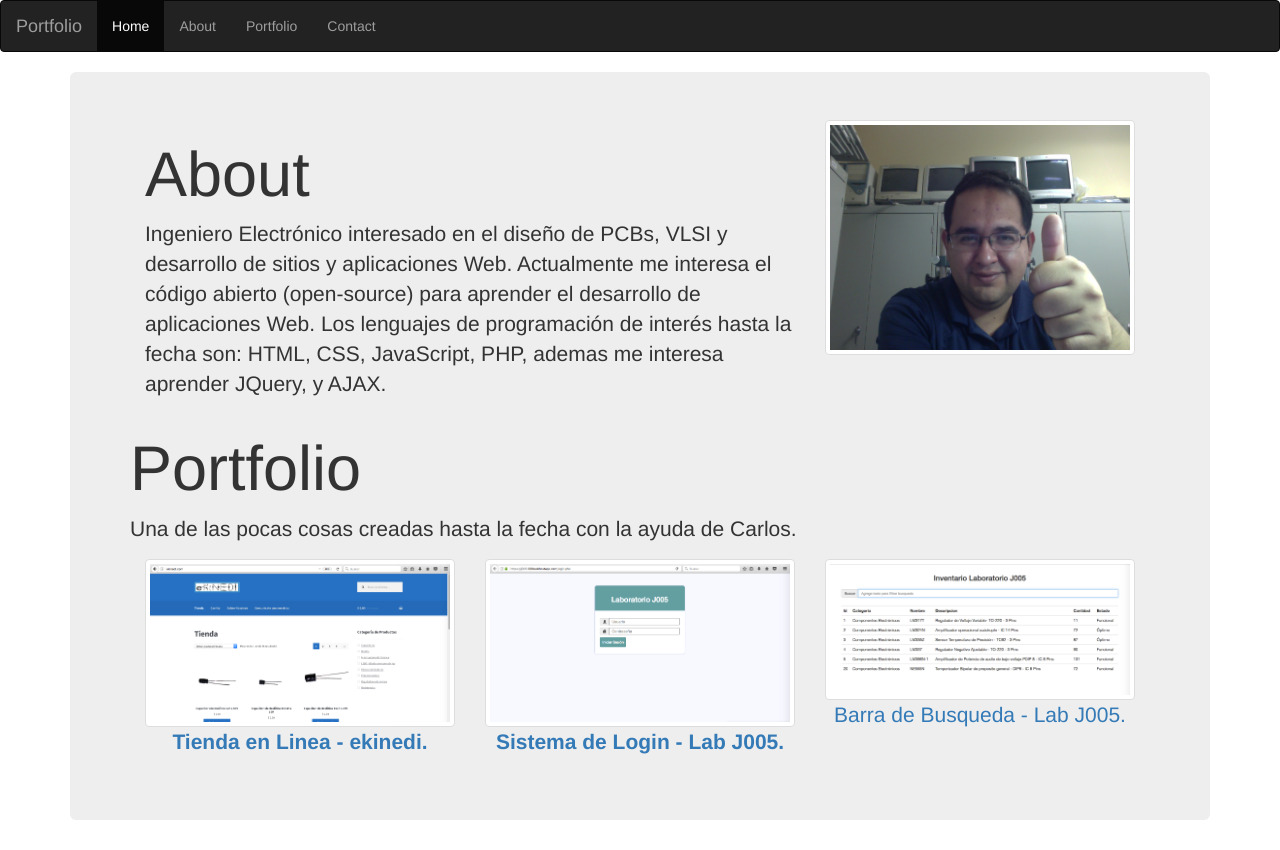
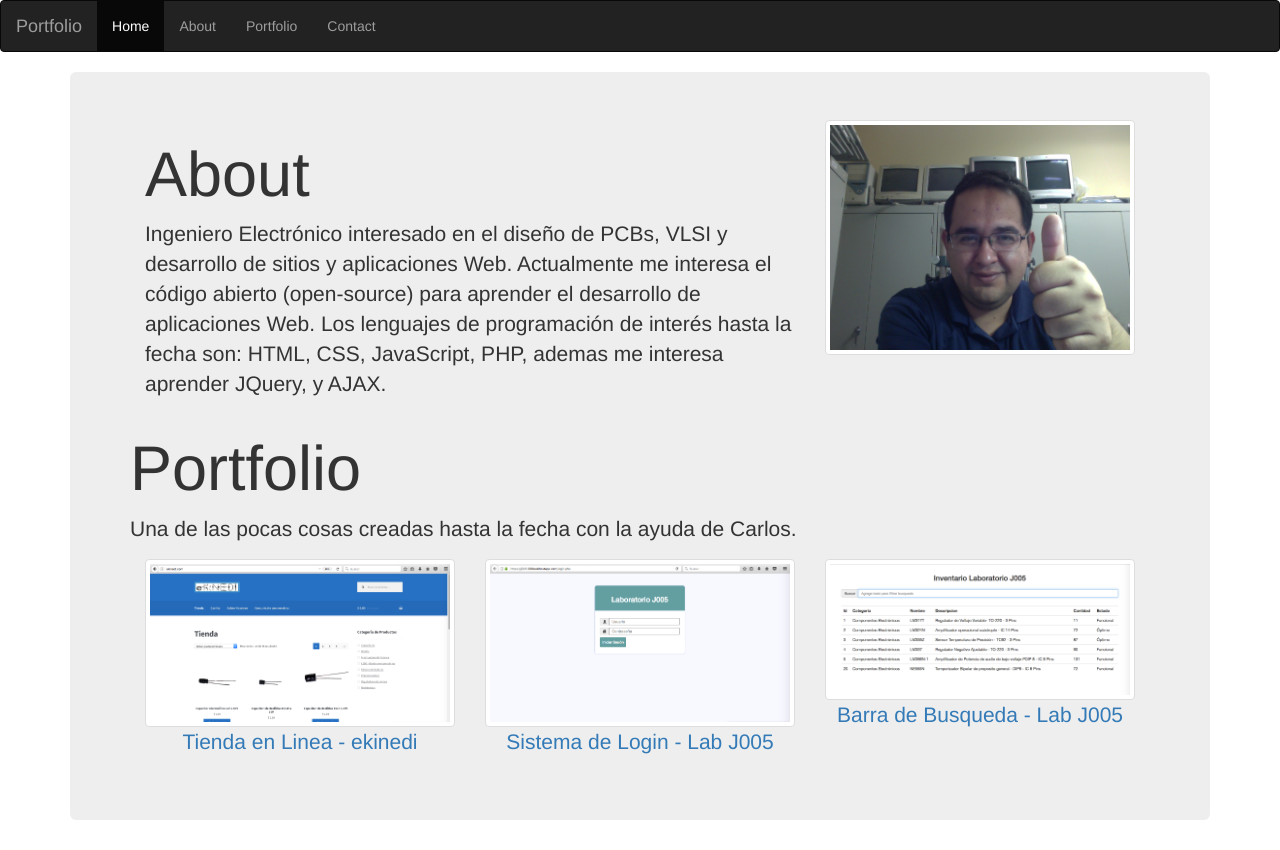
Before and after one commit to fvaldezc/FernandoValdez, a plain HTML site: page index.html in a window 1280 px wide. Drawn offline with nearby package versions, Linux system fonts and the light colour scheme.

Commit message:
Update index.html

```diff
--- a/index.html
+++ b/index.html
@@ -48,7 +48,7 @@
           <a href="https://fvaldezc.github.io/FernandoValdez/images/ekinediphoto.png" target="_blank">
           <img class= "img-thumbnail img-responsive" src="https://fvaldezc.github.io/FernandoValdez/images/ekinediphoto.png" alt="ekinedi">
             <div class="caption">
-            <p style="text-align:center"><strong>Tienda en Linea - ekinedi.</strong></p>
+            <p style="text-align:center">Tienda en Linea - ekinedi</p>
           </div>
            </a>
         </div>
@@ -56,7 +56,7 @@
           <a href="https://fvaldezc.github.io/FernandoValdez/images/loginSystem.png" target="_blank">
           <img class= "img-thumbnail img-responsive" src="https://fvaldezc.github.io/FernandoValdez/images/loginSystem.png" alt="Login">
             <div class="caption">
-            <p style="text-align:center"><strong>Sistema de Login - Lab J005.</strong></p>
+            <p style="text-align:center">Sistema de Login - Lab J005</p>
           </div>
            </a>
         </div>
@@ -64,7 +64,7 @@
           <a href="https://fvaldezc.github.io/FernandoValdez/images/barra.png" target="_blank">
           <img class= "img-thumbnail img-responsive" src="https://fvaldezc.github.io/FernandoValdez/images/barra.png" alt="Barra de Busqueda">
             <div class="caption">
-            <p style="text-align:center">Barra de Busqueda - Lab J005.</p>
+            <p style="text-align:center">Barra de Busqueda - Lab J005</p>
           </div>
            </a>
         </div>
```
